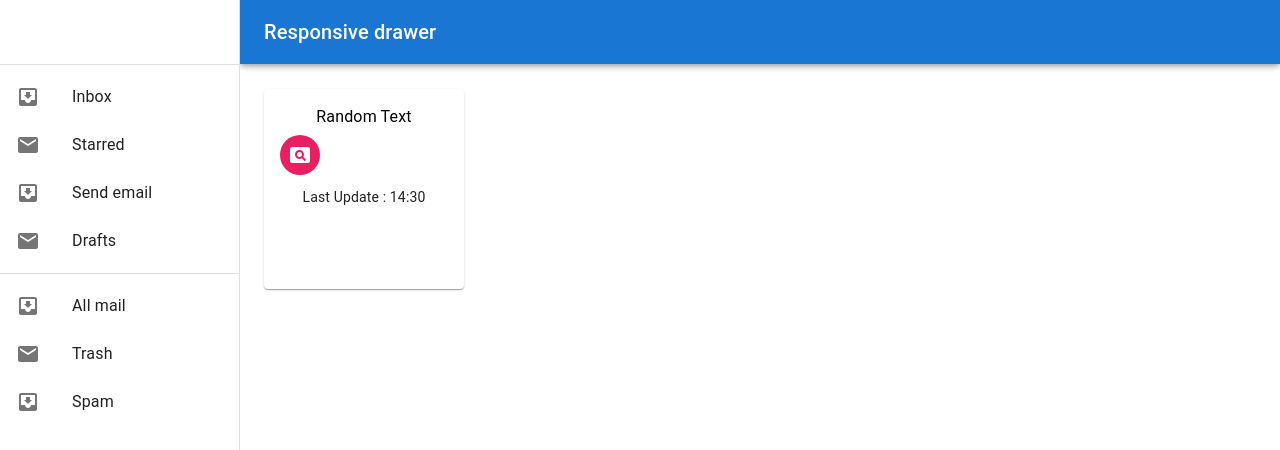
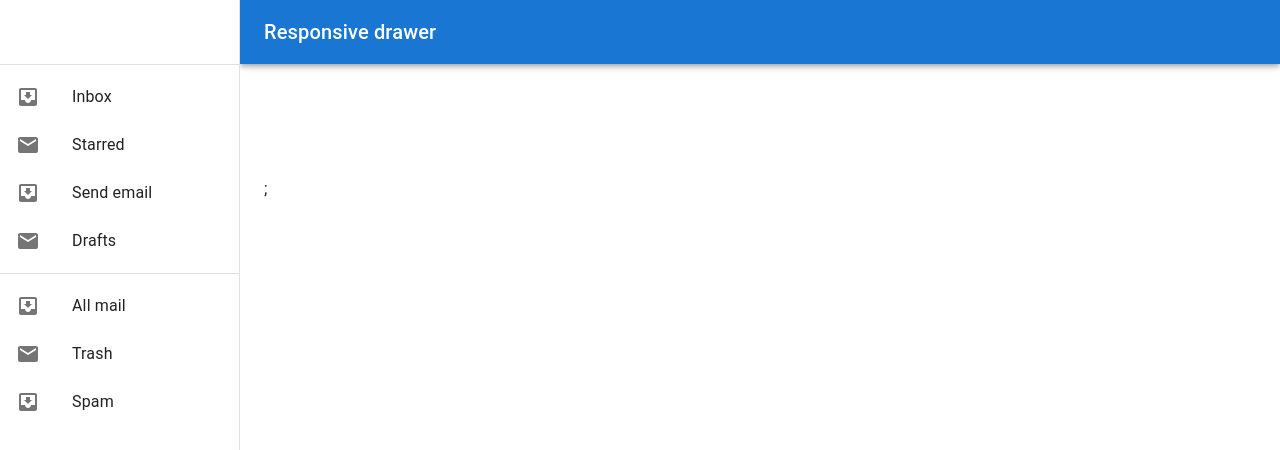
Before and after one commit to gavinev98/CoronaCheckEU, a React (Create React App) app: page / in a window 1280 px wide. Shown: the top 450 px of the page. Built offline with nearby package versions, Linux system fonts and the light colour scheme.

Commit message:
adding key to each child prop

```diff
--- a/src/components/CovidCards/CovidCard.js
+++ b/src/components/CovidCards/CovidCard.js
@@ -21,12 +21,13 @@ const CovidCard = ({ globalStats }) => {
 
 
     return (
-  <Grid container rowSpacing={1} columnSpacing={{ xs: 1, sm: 2, md: 3 }}>
+      <Grid container spacing={{ xs: 2, md: 3 }} columns={{ xs: 4, sm: 8, md: 12 }}>
     <Grid item xs={6}>
-  <Card style={{ width: 200, height: 200}}>
+  {Object.keys(globalStats).map((keyName, keyValue) => (
+  <Card key={keyValue} style={{ width: 200, height: 200}}>
       <CardContent>
         <Typography  className={classes.customTypographyH1} gutterBottom>
-          Random Text
+        {globalStats.Global.keyName}
         </Typography>
         <Avatar sx={{ bgcolor: pink[500] }}>
           <PageviewIcon />
@@ -41,9 +42,12 @@ const CovidCard = ({ globalStats }) => {
       </CardContent>
 
     </Card>
+
+    ))};
+
     </Grid>
     </Grid>
-    );
-};
+
+    )};
 
 export default CovidCard;
```
